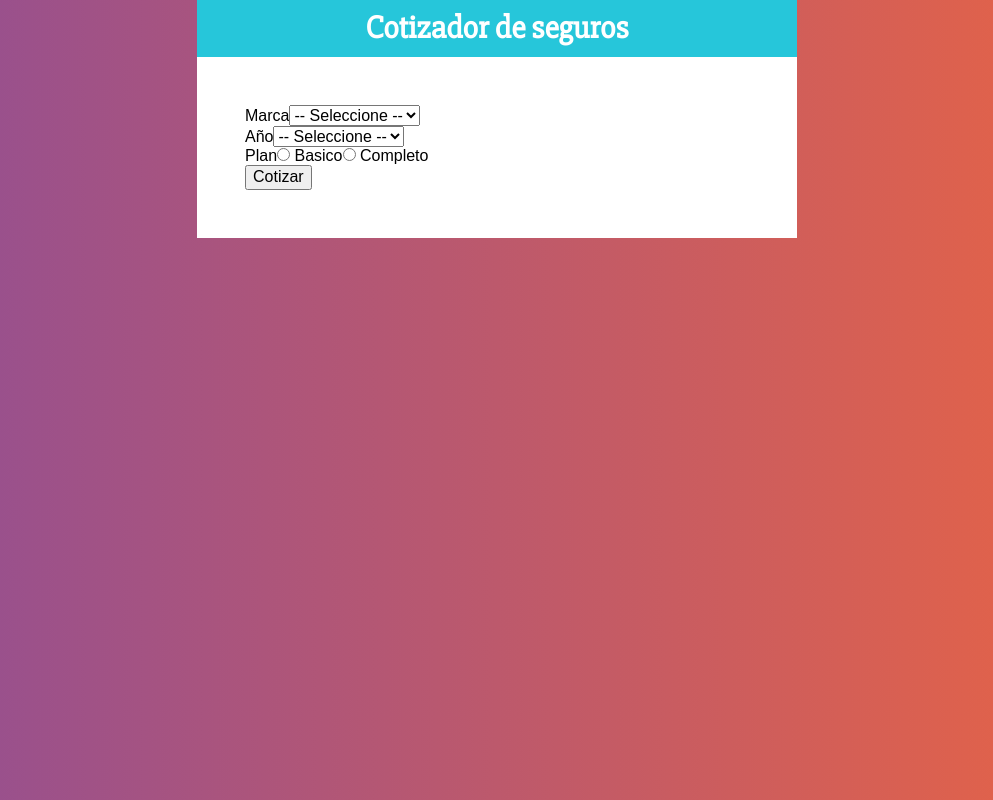
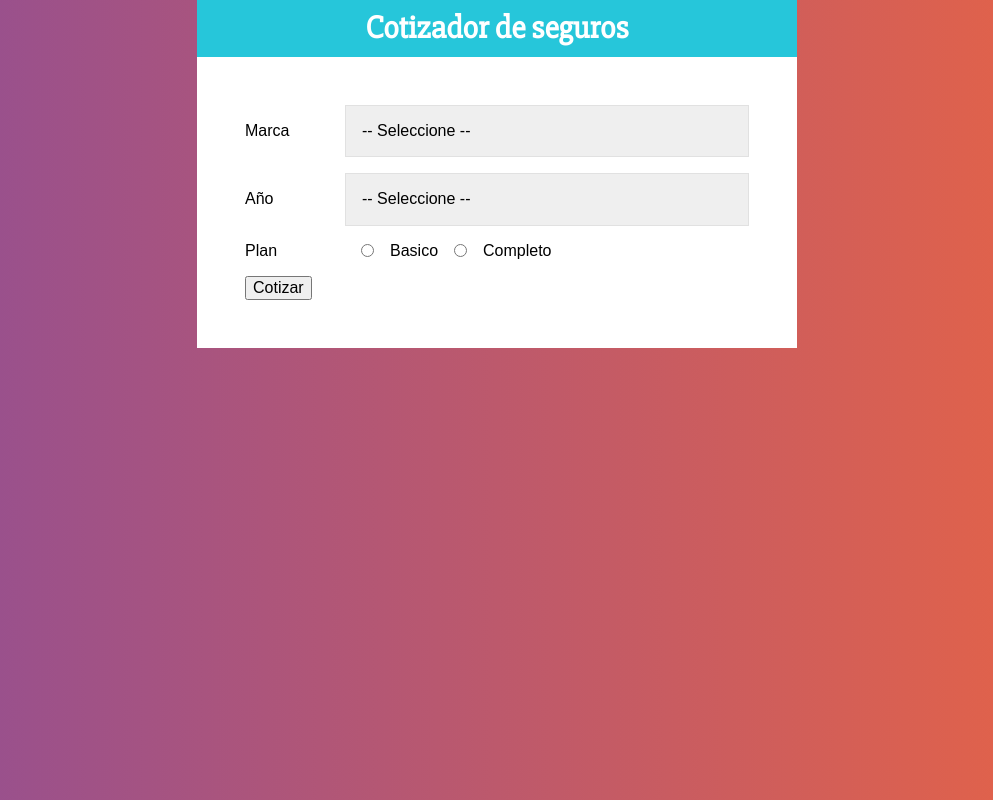
Before and after one commit to PabloFernandez-Git/Cotizador-de-Seguro, a React (Create React App) app: page / in a window 1280 px wide. Shown: the whole page, without its empty margins (143-1136 px from the left). Built offline with nearby package versions, Linux system fonts and the light colour scheme.

Commit message:
Creando los Styled Components para el Formulario

```diff
--- a/src/components/Formulario.jsx
+++ b/src/components/Formulario.jsx
@@ -1,21 +1,44 @@
 import React from 'react';
+import styled from '@emotion/styled';
+
+const Campo = styled.div`
+    display: flex;
+    margin-bottom: 1rem;
+    align-items: center;
+`
+
+const Label = styled.label`
+    flex: 0 0 100px;
+`
+
+const Select = styled.select`
+    display: block;
+    width: 100%;
+    padding: 1rem;
+    border: 1px solid #e1e1e1;
+    -webkit-appearance: none;
+`
+
+const InputRadio = styled.input`
+    margin: 0 1rem;
+`
 
 const Formulario = () => {
     return (
         <form>
-            <div>
-                <label>Marca</label>
-                <select>
+            <Campo>
+                <Label>Marca</Label>
+                <Select>
                     <option value="">-- Seleccione --</option>
                     <option value="americano">Americano</option>
                     <option value="europeo">Europeo</option>
                     <option value="asiatico">Asiatico</option>
-                </select>
-            </div>
+                </Select>
+            </Campo>
 
-            <div>
-                <label>Año</label>
-                <select>
+            <Campo>
+                <Label>Año</Label>
+                <Select>
                     <option value="">-- Seleccione --</option>
                     <option value="2021">2021</option>
                     <option value="2020">2020</option>
@@ -27,23 +50,23 @@
                     <option value="2014">2014</option>
                     <option value="2013">2013</option>
                     <option value="2012">2012</option>
-                </select>
-            </div>
+                </Select>
+            </Campo>
 
-            <div>
-                <label>Plan</label>
-                <input
+            <Campo>
+                <Label>Plan</Label>
+                <InputRadio
                     type="radio"
                     name="plan"
                     value="basico"
                 /> Basico
 
-                <input
+                <InputRadio
                     type="radio"
                     name="plan"
                     value="completo"
                 /> Completo
-            </div>
+            </Campo>
 
             <button type="button">Cotizar</button>
         </form>
```
